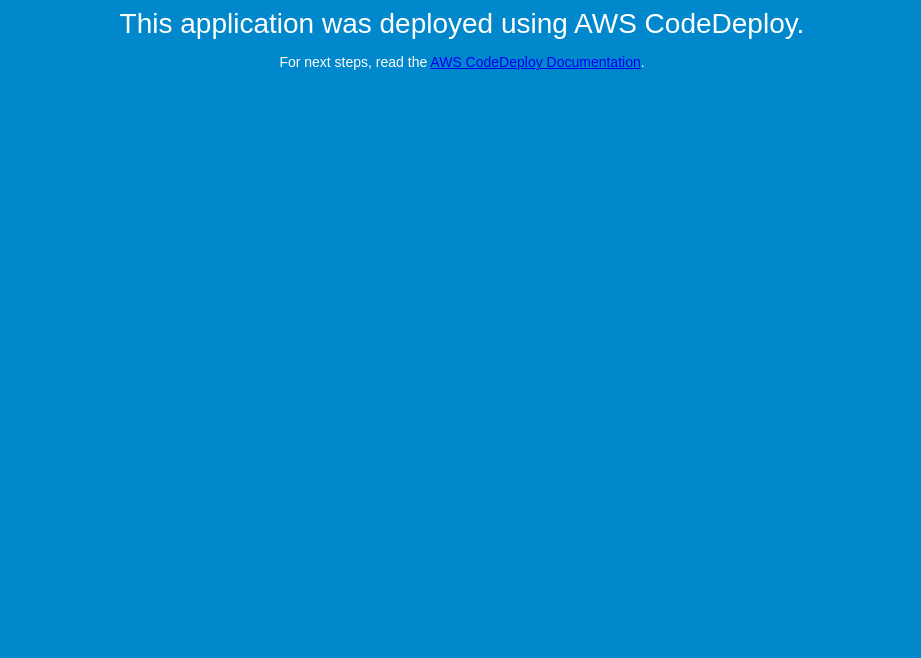
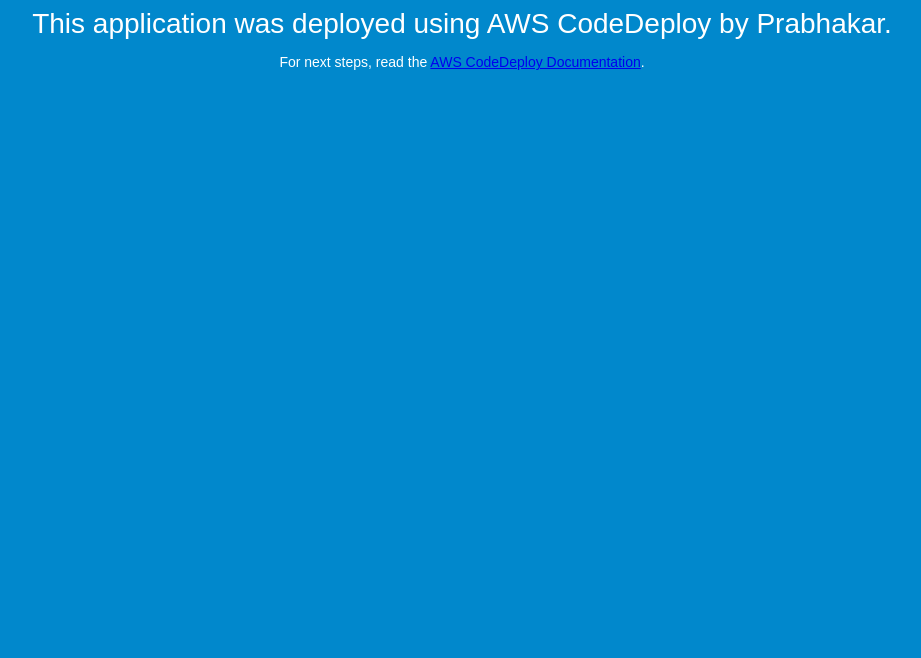
Before and after one commit to Phoenix816/MyDemoRepo, a plain HTML site: page index.html in a window 1280 px wide. Shown: the part 142-800 px from the top of the page, without its empty margins (178-1099 px from the left). Drawn offline with Linux system fonts and the light colour scheme.

Commit message:
Update index.html

```diff
--- a/index.html
+++ b/index.html
@@ -27,7 +27,7 @@
 <body>
   <div align="center">
     <h1>Congratulations</h1>
-    <h2>This application was deployed using AWS CodeDeploy.</h2>
+    <h2>This application was deployed using AWS CodeDeploy by Prabhakar.</h2>
     <p>For next steps, read the <a href="http://aws.amazon.com/documentation/codedeploy">AWS CodeDeploy Documentation</a>.</p>
   </div>
 </body>
```
